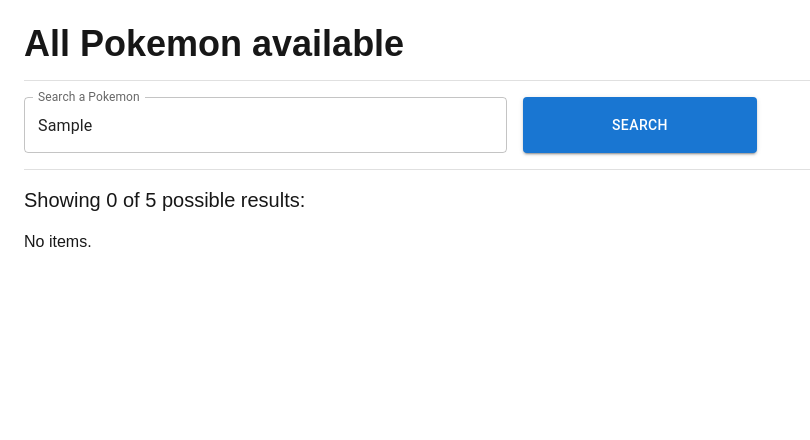
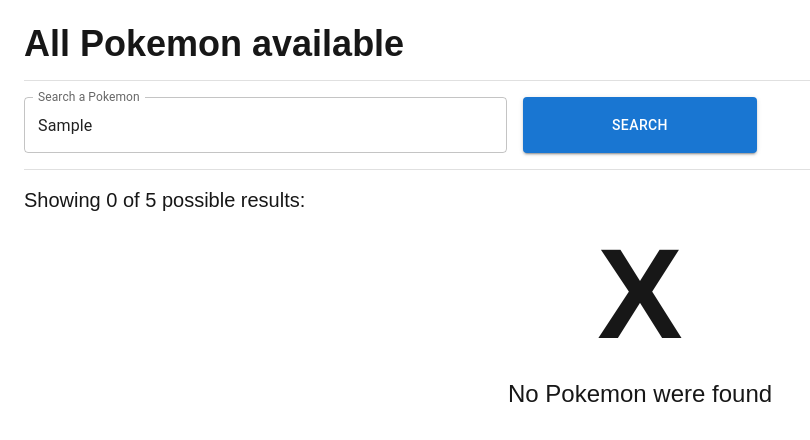
Before and after one commit to fmadrian/code-challenge, a Next.js app: page /pokemon in a window 1280 px wide. Both pictures are taken after typing "Sample" into the empty fields and a click on the button "SEARCH". Shown: the top 440 px of the page, without its empty margins (0-810 px from the left). Built offline with nearby package versions, Linux system fonts and the light colour scheme.

Commit message:
No items component created and added to other page
Component shown on Pokemon index page when there are not any Pokemon to show.

```diff
--- a/app/pokemon/page.tsx
+++ b/app/pokemon/page.tsx
@@ -8,6 +8,7 @@
 import {useForm} from "react-hook-form";
 import {createForm} from "@/services/FormService";
 import Loading from "@/components/Loading";
+import NoItems from "@/components/NoItems";
 
 export default function Page() {
     // Shows loading component while data is being fetched.
@@ -79,13 +80,14 @@
             {!isLoading ?
                 <>
                     <span className="text-xl">Showing {filteredData.length} of {searchData.length} possible results:</span>
-                    <div className="grid grid-cols-1 sm:grid-cols-3 lg:grid-cols-4 gap-8">
-                        {filteredData && filteredData.length > 0 ?
-                            filteredData.map((item, index) => <PokemonCard key={index} pokemon={item}/>) : (<>
-                                <h1>No items.</h1>
-                            </>)
-                        }
-                    </div>
+                    {filteredData && filteredData.length > 0 ?
+                        <div className="grid grid-cols-1 sm:grid-cols-3 lg:grid-cols-4 gap-8">
+                            {filteredData.map((item, index) => <PokemonCard key={index} pokemon={item}/>)}
+                        </div> :
+                        <>
+                            <NoItems message="No Pokemon were found" />
+                        </>
+                    }
                 </> :
                 <Loading message="Loading all Pokemon..." />
             }
--- /dev/null
+++ b/components/NoItems.tsx
@@ -0,0 +1,9 @@
+
+export default function NoItems({message}: {message?:string}) {
+    return (
+        <div className="flex flex-col items-center justify-center gap-y-5">
+            <span className="font-bold text-9xl">X</span>
+            <h5 className="text-2xl">{message ?? 'No items were found.'}</h5>
+        </div>
+    );
+}
```
